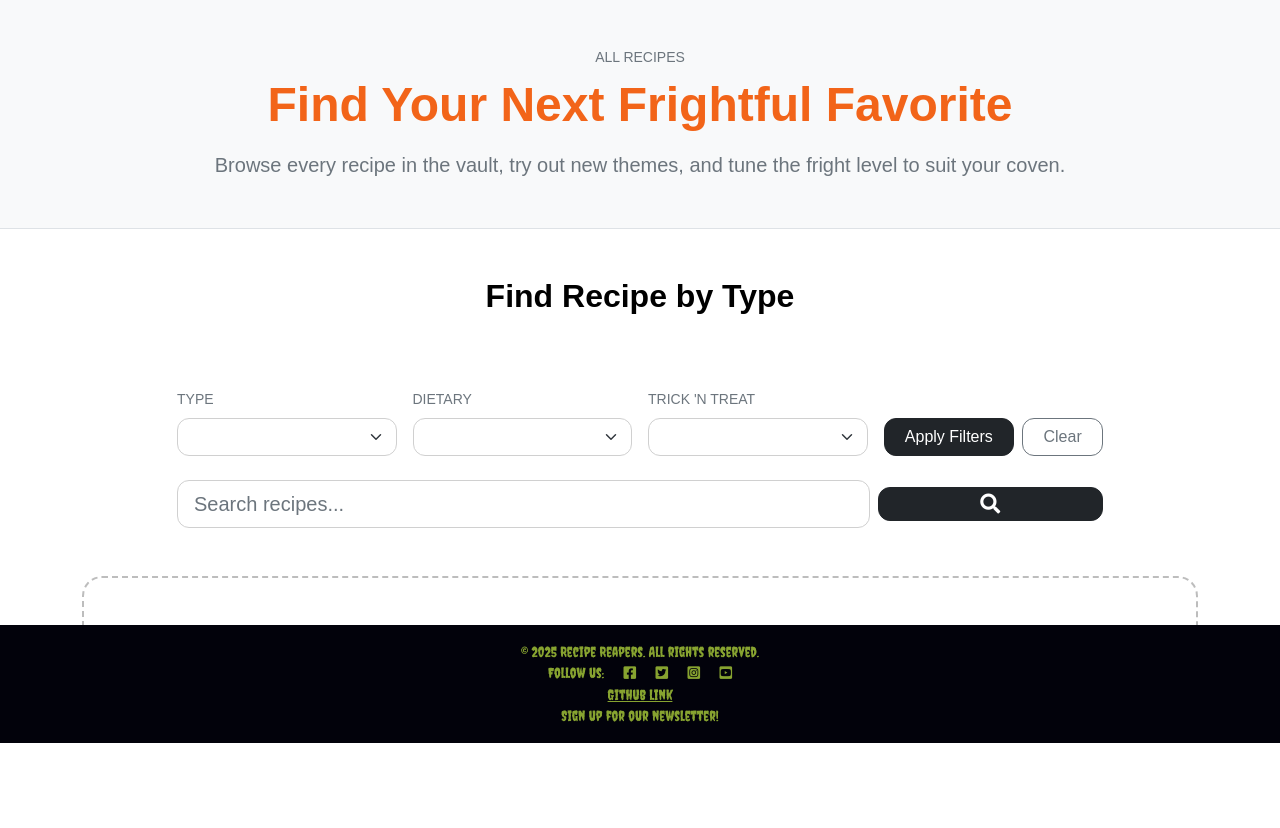
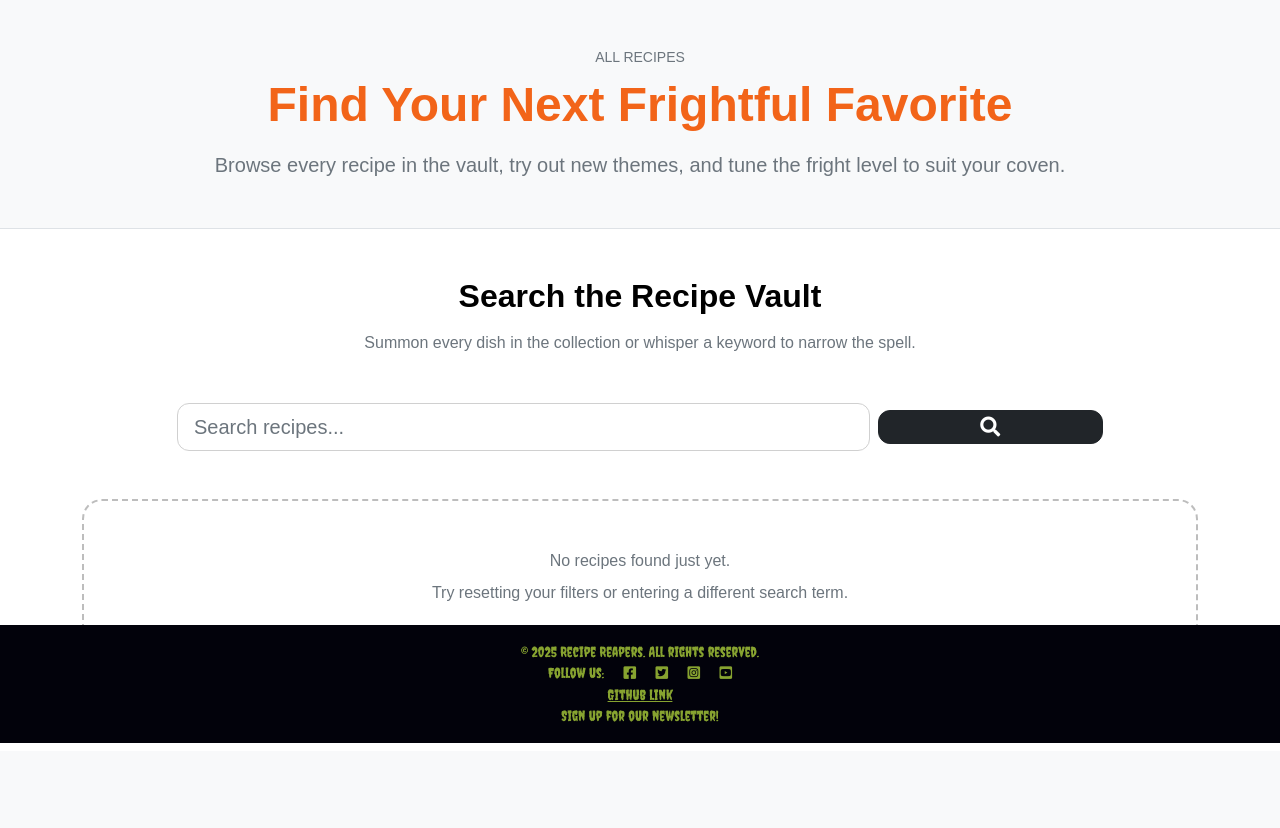
Before and after one commit to Jo-JPEG/Recipe-Reapers, a Django app: page /recipes/ in a window 1280 px wide. Shown: the part 57-885 px from the top of the page. After the commit the page ends 800 px from the top, so only its background shows below. Run offline with Django 4.2, Linux system fonts and the light colour scheme; lists and menus that the app fills with data are empty.

Commit message:
refactor: simplify all recipe search section due to prioritization

```diff
--- a/recipe_search/templates/recipe_search/all_recipes.html
+++ b/recipe_search/templates/recipe_search/all_recipes.html
@@ -19,72 +19,13 @@
       <div class="container">
         <div class="row justify-content-center">
           <div class="col-xl-8 text-center">
-            <h2 class="fw-bold mb-4">Find Recipe by Type</h2>
+            <h2 class="fw-bold mb-3">Search the Recipe Vault</h2>
+            <p class="text-muted mb-0">Summon every dish in the collection or whisper a keyword to narrow the spell.</p>
           </div>
         </div>
-        <div class="row justify-content-center mb-5">
-          <div class="col-xl-10">
-            <div class="row g-4 justify-content-between text-center category-circle-row">
-              {% for category in category_filters %}
-                <div class="col-6 col-sm-4 col-lg">
-                  <a
-                    class="category-tile mx-auto text-center d-block text-decoration-none"
-                    href="?type={{ category.value }}"
-                    aria-label="Filter by {{ category.label }}"
-                  >
-                    <div class="category-circle d-flex align-items-center justify-content-center">
-                      <i class="fas {{ category.icon }} fa-2x text-secondary"></i>
-                    </div>
-                    <p class="category-label fw-semibold small text-uppercase mt-3 mb-0">
-                      {{ category.label }}
-                    </p>
-                  </a>
-                </div>
-              {% endfor %}
-            </div>
-          </div>
-        </div>
-
-        <div class="row justify-content-center">
+        <div class="row justify-content-center mt-4">
           <div class="col-xl-10">
             <form class="recipe-filter-form" method="get" action="">
-              <div class="row g-3 align-items-end">
-                <div class="col-md-3">
-                  <label class="form-label text-muted fw-semibold text-uppercase small" for="filter-type">Type</label>
-                  <select id="filter-type" name="type" class="form-select">
-                    {% for option in filter_options.type %}
-                      <option value="{{ option.value }}" {% if selected_filters.type == option.value %}selected{% endif %}>
-                        {{ option.label }}
-                      </option>
-                    {% endfor %}
-                  </select>
-                </div>
-                <div class="col-md-3">
-                  <label class="form-label text-muted fw-semibold text-uppercase small" for="filter-dietary">Dietary</label>
-                  <select id="filter-dietary" name="dietary" class="form-select">
-                    {% for option in filter_options.dietary %}
-                      <option value="{{ option.value }}" {% if selected_filters.dietary == option.value %}selected{% endif %}>
-                        {{ option.label }}
-                      </option>
-                    {% endfor %}
-                  </select>
-                </div>
-                <div class="col-md-3">
-                  <label class="form-label text-muted fw-semibold text-uppercase small" for="filter-trick">Trick 'n Treat</label>
-                  <select id="filter-trick" name="trick_level" class="form-select">
-                    {% for option in filter_options.trick_level %}
-                      <option value="{{ option.value }}" {% if selected_filters.trick_level == option.value %}selected{% endif %}>
-                        {{ option.label }}
-                      </option>
-                    {% endfor %}
-                  </select>
-                </div>
-                <div class="col-md-3 d-flex gap-2">
-                  <button type="submit" class="btn btn-dark flex-grow-1">Apply Filters</button>
-                  <a class="btn btn-outline-secondary flex-grow-1" href="{% url 'all_recipes' %}">Clear</a>
-                </div>
-              </div>
-
               <div class="row g-2 align-items-center mt-3">
                 <div class="col-lg-9 col-sm-8">
                   <label class="visually-hidden" for="recipe-search">Search recipes</label>
@@ -114,10 +55,10 @@
     <section class="pb-5">
       <div class="container">
         {% if recipe_cards %}
-          <div class="row gy-4 justify-content-center">
+          <div class="row row-cols-1 row-cols-md-2 g-4 mt-1">
             {% for card in recipe_cards %}
-              <div class="col-xl-8 col-lg-9">
-                <article class="card recipe-card border-0 shadow-sm">
+              <div class="col">
+                <article class="card recipe-card border-0 shadow-sm h-100">
                   <div class="ratio ratio-16x9 recipe-card__image">
                     {% if card.recipe.image %}
                       <img
@@ -130,9 +71,9 @@
                       <span class="recipe-card__image-placeholder">Image Placeholder</span>
                     {% endif %}
                   </div>
-                  <div class="card-body text-center">
+                  <div class="card-body text-start d-flex flex-column">
                     <h3 class="h5 fw-bold">{{ card.recipe.title }}</h3>
-                    <p class="text-secondary small mb-4">{{ card.recipe.recipe|truncatewords:40 }}</p>
+                    <p class="text-secondary small mb-4 flex-grow-1">{{ card.recipe.recipe|truncatewords:40 }}</p>
                     <div class="fright-meter mb-4">
                       <div class="fright-meter__bar">
                         <div
@@ -157,7 +98,7 @@
                         <span>Treat</span>
                       </div>
                     </div>
-                    <div class="d-flex justify-content-center gap-3">
+                    <div class="d-flex gap-3">
                       <a class="btn btn-warning text-dark fw-semibold px-4" href="#">
                         View Recipe
                       </a>
@@ -170,10 +111,7 @@
               </div>
             {% endfor %}
           </div>
-          <div class="expandable-placeholder text-center text-muted mt-5">
-            <span class="d-block fw-semibold mb-2">Expandable area for search results</span>
-            <p class="mb-0">Add infinite scroll or pagination to reveal more cursed creations.</p>
-          </div>
+          <p class="text-center text-muted mt-4 small">Showing {{ results_count }} bewitched creations.</p>
         {% else %}
           <div class="expandable-placeholder text-center text-muted">
             <span class="d-block fw-semibold mb-2">No recipes found just yet.</span>
```
